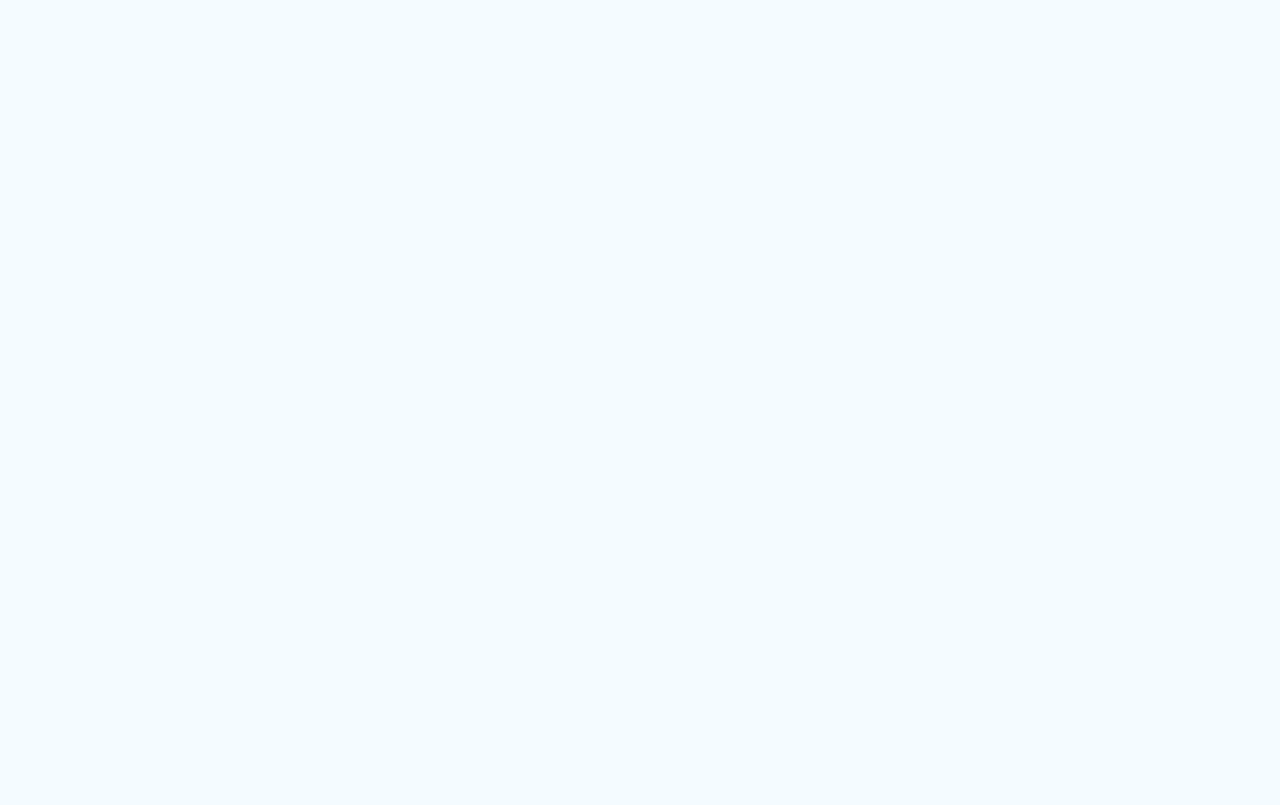
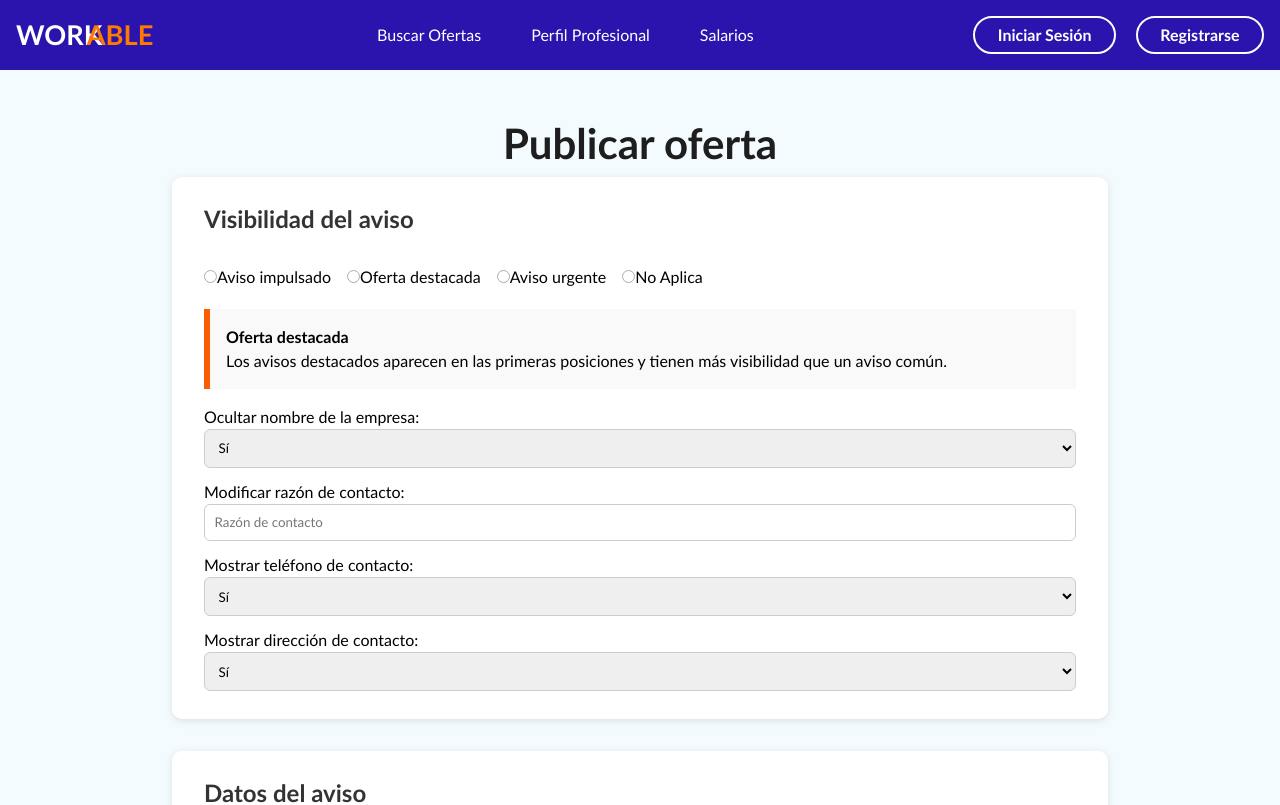
Before and after one commit to juangomlin/WORKABLE_1, a React (Vite) app: page /PubAviso in a window 1280 px wide. Before the commit this address had no page. Shown: the top 805 px of the page. Built offline with nearby package versions, Linux system fonts and the light colour scheme.

Commit message:
NuevoReclutadorPage

```diff
--- a/src/App.jsx
+++ b/src/App.jsx
@@ -1,24 +1,19 @@
 import { BrowserRouter as Router, Routes, Route } from 'react-router-dom';
-
 import HomePage from './pages/MainPage/HomePage';
 import SalaryPage from './pages/SalaryPage/SalaryPage';
 import ProfessionalPage from './pages/ProfessionalPage/ProfessionalPage';
-
 import LoginPage from './components/LoginPage/LoginPage';
 import SignUpPage from './components/SignUpPage/SignUpPage';
 import ForgotPassword from './components/ForgotPassword/ForgotPassword';
-
 import ReclutadorPage from './pages/ReclutadorPage/ReclutadorPage';
 import AdminPage from './pages/AdminPage/AdminPage';
-
 import Articulo1 from './pages/ProfessionalPage/Articulos/Articulo1/Articulo1';
 import Articulo2 from './pages/ProfessionalPage/Articulos/Articulo2/Articulo2';
 import Articulo3 from './pages/ProfessionalPage/Articulos/Articulo3/Articulo3';
-
 import SeccReclutam from './pages/ReclutadorPage/Secciones/Seccion1/ReclutadorPage';
 import SeccConfigura from './pages/ReclutadorPage/Secciones/Seccion2/SeccConfigura';
 import EditSecc from './pages/ReclutadorPage/Secciones/Seccion2/EditSecc/EditSecc';
-
+import PubAviso from './pages/ReclutadorPage/Secciones/Seccion1/PubAviso/PubAviso';
 import AspirantePage from './pages/AspirantePage/AspirantePage';
 
 function App() {
@@ -28,24 +23,20 @@ function App() {
 				<Route path="/" element={<HomePage />} />
 				<Route path="/salary" element={<SalaryPage />} />
 				<Route path="/professional" element={<ProfessionalPage />} />
-
 				<Route path="/Login" element={<LoginPage />} />
 				<Route path="/Signup" element={<SignUpPage />} />
 				<Route path="/ForgotPassword" element={<ForgotPassword />} />
-
 				<Route path="/Reclutador" element={<ReclutadorPage />} />
 				<Route path="/Administrador" element={<AdminPage />} />
-
 				<Route path="/articulo1" element={<Articulo1 />} />
 				<Route path="/articulo2" element={<Articulo2 />} />
 				<Route path="/articulo3" element={<Articulo3 />} />
-
 				<Route path="/Reclutador/reclutamiento" element={<SeccReclutam />} />
 				<Route path="/Reclutador/configuracion" element={<SeccConfigura />} />
 				<Route path="/Reclutador/editar-seccion" element={<EditSecc />} />
-
 				<Route path="/PerfilPro" element={<ProfessionalPage />} />
-        <Route path='/Aspirante' element={<AspirantePage />} />
+        		<Route path='/Aspirante' element={<AspirantePage />} />
+				<Route path="/PubAviso" element={<PubAviso />} />
 			</Routes>
 		</Router>
 	);
--- /dev/null
+++ b/src/pages/ReclutadorPage/Secciones/Seccion1/PubAviso/PubAviso.css
@@ -0,0 +1,102 @@
+
+
+.publicar-container {
+  padding: 2rem;
+  max-width: 1000px;
+  margin: auto;
+  background: var(--light-bg);
+  font-family: Arial, sans-serif;
+  color: var(--text-dark);
+}
+
+h1 {
+  text-align: center;
+  color: #1f1e1e;
+  font-size: 42px;
+  margin: 10px;
+}
+
+.card {
+  background: white;
+  padding: 1.5rem 2rem;
+  margin-bottom: 2rem;
+  border-radius: 10px;
+  box-shadow: 0 2px 8px rgba(0, 0, 0, 0.1);
+}
+
+h2 {
+  color: #333;
+  margin-bottom: 1rem;
+}
+
+label {
+  display: block;
+  margin: 0.75rem 0 0.25rem;
+}
+
+input[type="text"],
+input[type="number"],
+select,
+textarea {
+  width: 100%;
+  padding: 0.6rem;
+  border: 1px solid #ccc;
+  border-radius: 6px;
+}
+
+textarea {
+  resize: vertical;
+}
+
+.checkbox-group,
+.radio-group {
+  display: flex;
+  flex-wrap: wrap;
+  gap: 1rem;
+  margin-bottom: 1rem;
+}
+
+.warning-box {
+  background: #f9f9f9;
+  border-left: 6px solid #fc5c04;
+  padding: 1rem;
+  margin: 1rem 0;
+}
+
+fieldset {
+  border: 1px solid #ccc;
+  padding: 1rem;
+  border-radius: 8px;
+  margin-top: 1rem;
+}
+
+legend {
+  font-weight: bold;
+  color: var(--primary);
+}
+
+.info {
+  font-size: 0.9rem;
+  color: #555;
+}
+
+.btn-orange {
+  background: #fc5c04;
+  color: whitesmoke;
+  padding: 0.5rem 1rem;
+  border: none;
+  border-radius: 6px;
+  margin-top: 1rem;
+  cursor: pointer;
+}
+
+.btn-submit {
+  background: #044cab;
+  color: whitesmoke;
+  padding: 0.8rem 2rem;
+  border: none;
+  border-radius: 8px;
+  font-weight: bold;
+  margin-top: 2rem;
+  cursor: pointer;
+}
--- /dev/null
+++ b/src/pages/ReclutadorPage/Secciones/Seccion1/PubAviso/PubAviso.jsx
@@ -0,0 +1,208 @@
+import React from 'react';
+import { useNavigate } from 'react-router-dom';
+import './PubAviso.css';
+import Header from '../../../../../components/Header/Header';
+
+const PubAviso = () => {
+  const navigate = useNavigate();
+  navigate('/ReclutadorPage');
+
+  return (
+    <>
+      <Header />
+
+      <div className="publicar-container">
+      <h1>Publicar oferta</h1>
+
+
+      <section className="card">
+        <h2>Visibilidad del aviso</h2>
+
+        <div className="checkbox-group">
+          <label>
+            <input type="checkbox" />
+            Aviso impulsado
+          </label>
+          <label>
+            <input type="checkbox" />
+            Oferta destacada
+          </label>
+          <label>
+            <input type="checkbox" />
+            Aviso urgente
+          </label>
+          <label>
+            <input type="checkbox" />
+            No Aplica
+          </label>
+        </div>
+
+        <div className="warning-box">
+          <strong>Oferta destacada</strong>
+          <p>
+            Los avisos destacados aparecen en las primeras posiciones y tienen
+            más visibilidad que un aviso común.
+          </p>
+        </div>
+
+        <label>
+          Ocultar nombre de la empresa:
+          <select>
+            <option>Sí</option>
+            <option>No</option>
+          </select>
+        </label>
+
+        <label>
+          Modificar razón de contacto:
+          <input type="text" placeholder="Razón de contacto" />
+        </label>
+
+        <label>
+          Mostrar teléfono de contacto:
+          <select>
+            <option>Sí</option>
+            <option>No</option>
+          </select>
+        </label>
+
+        <label>
+          Mostrar dirección de contacto:
+          <select>
+            <option>Sí</option>
+            <option>No</option>
+          </select>
+        </label>
+      </section>
+
+
+      <section className="card">
+        <h2>Datos del aviso</h2>
+        <form>
+          <label>
+            Título del aviso:
+            <input type="text" />
+          </label>
+          <label>
+            Área:
+            <input type="text" />
+          </label>
+          <label>
+            Descripción del trabajo:
+            <textarea rows="4" />
+          </label>
+          <label>
+            Tipo de jornada:
+            <select>
+              <option>Completa</option>
+              <option>Parcial</option>
+            </select>
+          </label>
+          <label>
+            Modalidad:
+            <select>
+              <option>Presencial</option>
+              <option>Remoto</option>
+              <option>Híbrido</option>
+            </select>
+          </label>
+          <label>
+            Tipo de contrato:
+            <select>
+              <option>Indefinido</option>
+              <option>Temporal</option>
+              <option>Freelance</option>
+            </select>
+          </label>
+          <label>
+            Sueldo estimado:
+            <input type="text" />
+          </label>
+          <label>
+            Ciudad:
+            <input type="text" />
+          </label>
+          <label>
+            Cantidad de vacantes:
+            <input type="number" min="1" />
+          </label>
+        </form>
+      </section>
+
+
+      <section className="card">
+        <h2>Requisitos</h2>
+        <form>
+          <label>
+            Años de experiencia similar:
+            <input type="number" />
+          </label>
+          <label>
+            Edad:
+            <input type="number" />
+          </label>
+          <label>
+            Estudio mínimo:
+            <select>
+              <option>Educación básica</option>
+              <option>Educación media</option>
+              <option>Educación superior</option>
+            </select>
+          </label>
+          <label>
+            Idiomas:
+            <input type="text" placeholder="Ej: Español nativo, Inglés B2" />
+          </label>
+          <label>
+            Destreza o conocimiento:
+            <input type="text" />
+          </label>
+
+          <div className="radio-group">
+            <label>Licencia de conducir:</label>
+            <label><input type="radio" name="licencia" /> Sí</label>
+            <label><input type="radio" name="licencia" /> No</label>
+            <label><input type="radio" name="licencia" /> Sin permiso</label>
+          </div>
+
+          <div className="radio-group">
+            <label>Disponibilidad para viajar:</label>
+            <label><input type="radio" name="viajar" /> Sí</label>
+            <label><input type="radio" name="viajar" /> No</label>
+          </div>
+
+          <label>Disponibilidad para cambiar de residencia:</label>
+          <input type="text" placeholder="Ej: Inmediata, 1 mes, etc." />
+
+          <fieldset>
+            <legend>Tipo de discapacidad:</legend>
+            <label><input type="checkbox" /> Visual</label>
+            <label><input type="checkbox" /> Auditiva</label>
+            <label><input type="checkbox" /> Física</label>
+            <label><input type="checkbox" /> Psicosocial</label>
+            <label><input type="checkbox" /> Intelectual</label>
+            <label><input type="checkbox" /> Múltiple</label>
+            <label><input type="checkbox" /> No aplica</label>
+          </fieldset>
+        </form>
+      </section>
+
+
+      <section className="card">
+        <h2>Preguntas de filtrado</h2>
+        <p className="info">
+          Añade preguntas de filtro con el objetivo de obtener información más
+          específica sobre el candidato.
+        </p>
+        <button className="btn-orange">Añadir pregunta</button>
+        <p style={{ marginTop: "1rem" }}>Tus preguntas</p>
+        <textarea rows="3" placeholder="Ej: ¿Tiene disponibilidad inmediata?" />
+
+        <button className="btn-submit">Publicar</button>
+      </section>
+    </div>
+    </>
+  );
+};
+
+export default PubAviso;
--- a/src/pages/ReclutadorPage/Secciones/Seccion1/ReclutadorPage.jsx
+++ b/src/pages/ReclutadorPage/Secciones/Seccion1/ReclutadorPage.jsx
@@ -1,17 +1,20 @@
 import React from 'react';
 import { Link, useNavigate } from 'react-router-dom';
 import './ReclutadorPage.css';
+import Header from '../../../../components/Header/Header';
 
 const SeccReclutam = () => {
   const navigate = useNavigate();
   navigate('/ReclutadorPage');
     return (
     <>
-      <header className='Header'>
-          <h1>Personas</h1>
+
+      <Header />
+
+      <div className='Header1'>
+          <h1><Link to="/">Personas</Link></h1>
           <h1>Reclutadores</h1>
-
-      </header>
+      </div>
 
       <div className='Header2'>
           <h1>WORKABLE</h1>
@@ -19,7 +22,7 @@ const SeccReclutam = () => {
           <h1></h1>
           <button className='PubOferta'>
             <span>
-              <Link to="/PubVacante">Publicar oferta</Link>
+              <Link to="/PubAviso">Publicar oferta</Link>
             </span>
           </button>
         </div>
@@ -30,7 +33,7 @@ const SeccReclutam = () => {
           <p>Ahorra costos y tiempo en tus procesos de selección y consigue el candidato ideal de forma rápida y fácil</p>
           <button className='PubTiOf'>
             <span>
-              <Link to="/PubVacante">Publicar una oferta</Link>
+              <Link to="/PubAviso">Publicar una oferta</Link>
             </span>
           </button>
         </div>
@@ -73,7 +76,7 @@ const SeccReclutam = () => {
             <h3>Publica tu oferta</h3>
             <p>seran tus 5 minutos de hoy mejor invertidos</p>
           <button>
-            <span><Link to="/PubVacante">Encontrar candidatos</Link></span>
+            <span><Link to="/PubAviso">Encontrar candidatos</Link></span>
           </button>
         </div>
       </main>
@@ -113,7 +116,7 @@ const SeccReclutam = () => {
     <div className='ButtoObj'>
       <button className='ButtEncon'>
         <span>
-          <Link to="/PubVacante">Comenzar ahora</Link>
+          <Link to="/PubAviso">Comenzar ahora</Link>
         </span>
       </button>
     </div>
```
Also changed, not shown: src/pages/ReclutadorPage/ReclutadorPage.css (+12 -4 lines), src/pages/ReclutadorPage/ReclutadorPage.jsx (+13 -22 lines), src/pages/ReclutadorPage/Secciones/Seccion1/ReclutadorPage.css (+18 -9 lines).
